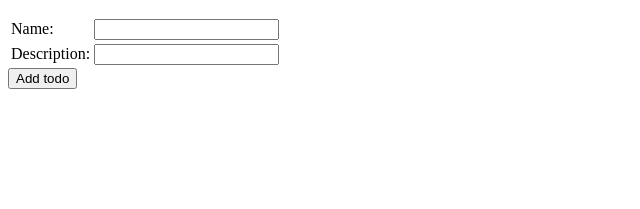
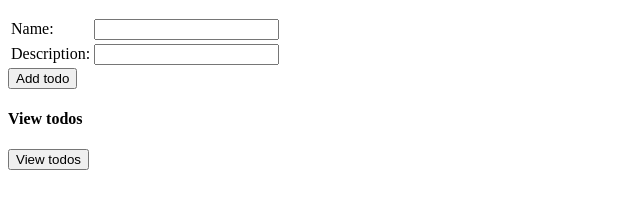
Before and after one commit to FinchyG/node-express-mysql-crud-restapi, a website: page views/index.html in a window 1280 px wide. Shown: the part 105-314 px from the top of the page, without its empty margins (0-640 px from the left). Drawn offline with nearby package versions, Linux system fonts and the light colour scheme.

Commit message:
added view todos html

```diff
--- a/views/index.html
+++ b/views/index.html
@@ -26,6 +26,13 @@
 
       <input type="button" value="Add todo" onclick="controller.addTodo()" />
 
+      <h4>View todos</h4>
+
+      <input type="button" value="View todos" onclick="controller.viewTodos()" />
+      <table id="viewTodosTable">
+
+      </table>
+
       <script src="index.js"></script>
   </body>
 </html>
```
